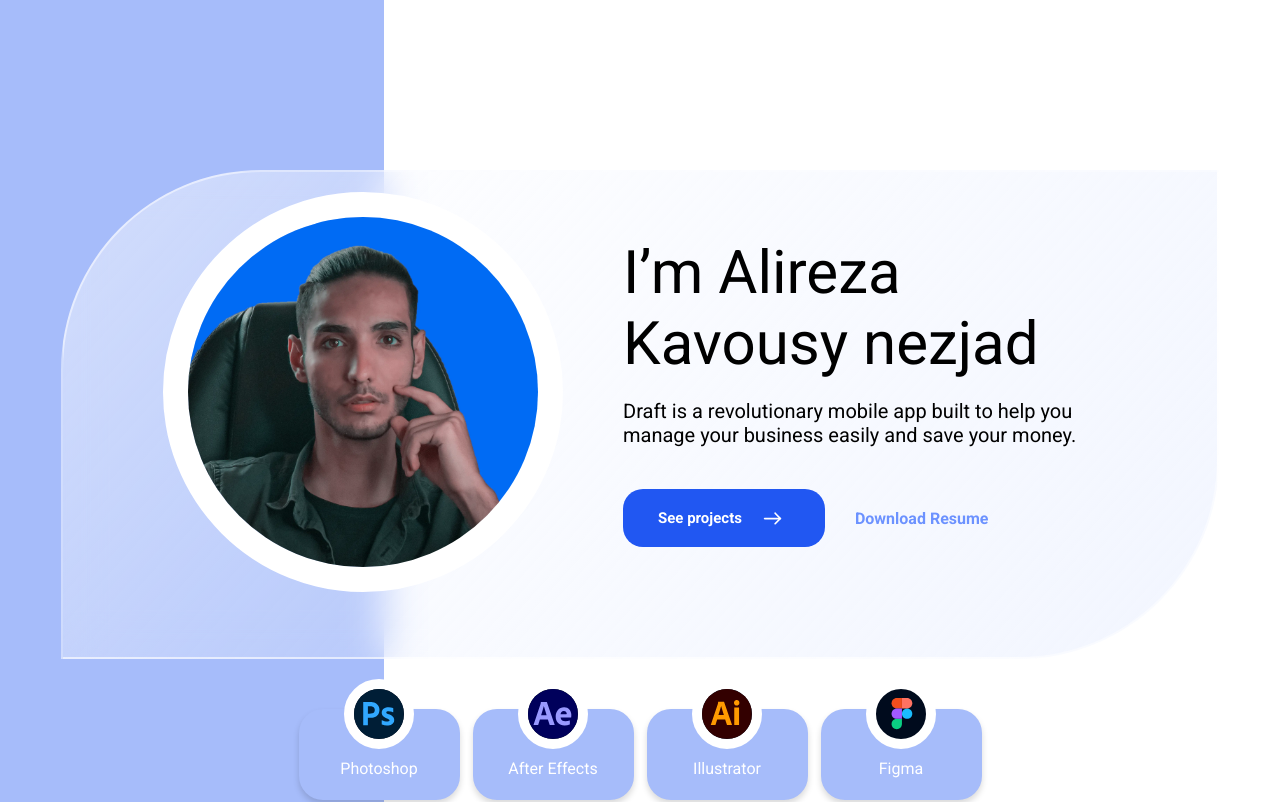
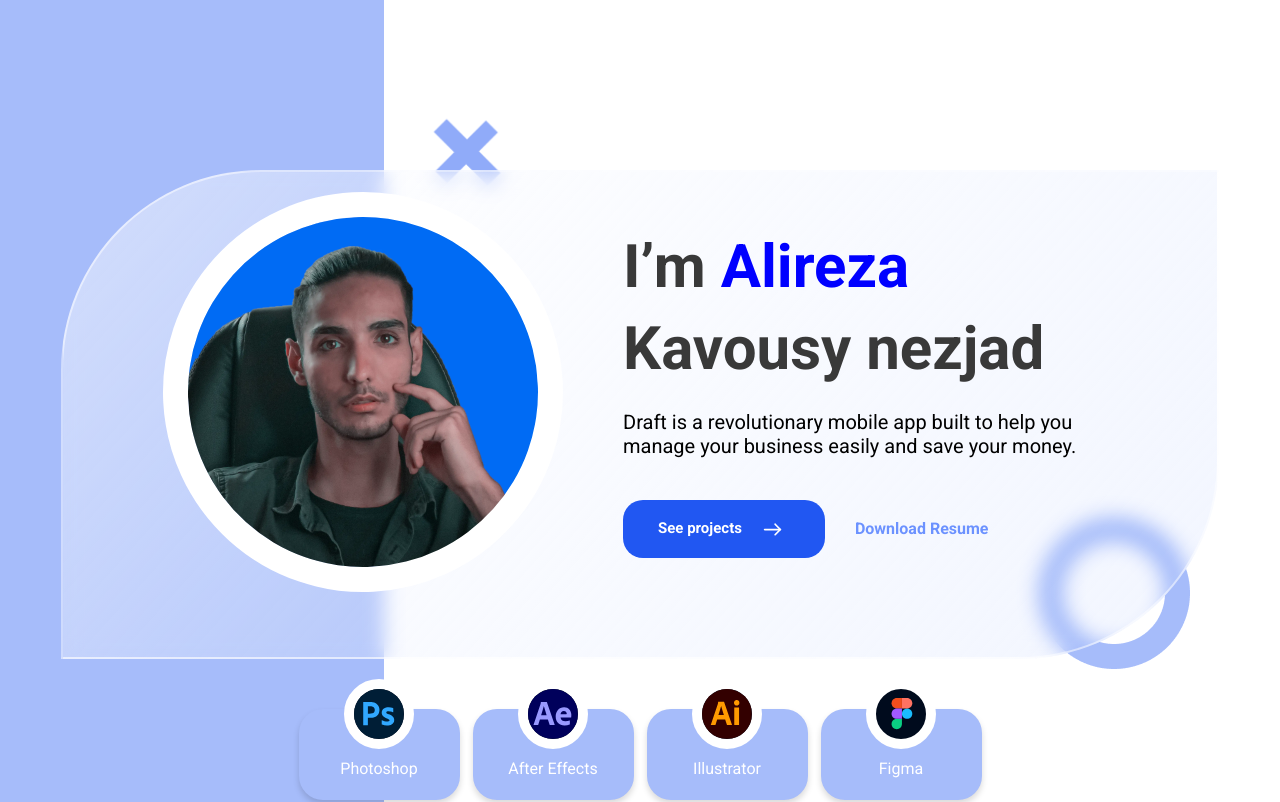
Before and after one commit to leonraz58/portfolio-styled2, a React app: page / in a window 1280 px wide. Shown: the top 802 px of the page. Built offline with nearby package versions, Linux system fonts and the light colour scheme.

Commit message:
add Main styles

```diff
--- a/src/layout/sections/main/Main.tsx
+++ b/src/layout/sections/main/Main.tsx
@@ -6,16 +6,22 @@ import {Button} from "../../../components/Button";
 import {Icon} from "../../../components/Icon/Icon";
 import {StyledLink} from "../../../components/Link.styled";
 import {Container} from "../../../components/Container";
+import cross from "../../../assets/images/cross.png"
+import circle from '../../../assets/images/ellipse.png'
 
 export const Main = () => {
     return (
         <StyledMain>
             <Container>
+                <MainCardWrapper>
+                    <Cross/>
+                    <Circle/>
                     <StyledMainCard>
                         <Photo src={photo} alt=""/>
                         <FlexWrapper direction={"column"}>
-                    <Name>I’m Alireza Kavousy nezjad</Name>
-                    <Text>Draft is a revolutionary mobile app built to help you manage your business easily and save your money.</Text>
+                            <Name>I’m <span>Alireza</span> Kavousy nezjad</Name>
+                            <Text>Draft is a revolutionary mobile app built to help you manage your business easily and
+                                save your money.</Text>
                             <FlexWrapper gap={"30px"} align={"center"}>
                                 <Button as="a" href={"#"}>
                                     See projects
@@ -23,16 +29,37 @@ export const Main = () => {
                                           width={"28"}
                                           height={"28"}
                                           viewBox={"0 -4 28 28"}
-                                  fill={"#FFFFFF"} />
+                                          fill={"#FFFFFF"}/>
                                 </Button>
                                 <StyledLink href="#">Download Resume</StyledLink>
                             </FlexWrapper>
                         </FlexWrapper>
                     </StyledMainCard>
+                </MainCardWrapper>
             </Container>
         </StyledMain>
     );
 };
+
+const Circle = styled.div`
+    position: absolute;
+    width: 152px;
+    height: 152px;
+    background-image: url(${circle});
+    background-size: cover;
+    bottom: -10px;
+    right: 50px;
+`
+
+const Cross = styled.div`
+    position: absolute;
+    width: 105px;
+    height: 105px;
+    background-image: url(${cross});
+    background-size: cover;
+    top: -70px;
+    left: 374px;
+`
 
 const StyledMain = styled.section`
     background-image: linear-gradient(to right, #A6BCFA 30%, #FFFFFF 30%);
@@ -40,6 +67,23 @@ const StyledMain = styled.section`
     background-position: 0 0;
     padding-top: 170px;
     padding-bottom: 50px;
+`
+
+const MainCardWrapper = styled.div`
+    position: relative;
+
+    // &::before {
+    //     content: "";
+    //     display: inline-block;
+    //     height: 100px;
+    //     width: 100px;
+    //     position: absolute;
+    //     top: -70px;
+    //     left: 375px;
+    //     z-index: -1;
+    //     background-image: url(${cross});
+    //     background-repeat: no-repeat;
+    // }
 `
 
 const StyledMainCard = styled.div`
@@ -51,9 +95,10 @@ const StyledMainCard = styled.div`
     margin: 0 auto;
     padding: 20px 100px 65px;
     border-radius: 200px 0;
-    border: 2px solid rgba(255,255,255,0.5);
+    border: 2px solid rgba(255, 255, 255, 0.5);
     background: linear-gradient(132deg, rgba(255, 255, 255, 0.5) 0%, rgba(0, 71, 255, 0.05) 100%);
-    backdrop-filter: blur(20px);
+    backdrop-filter: blur(10px);
+
 
     ${Button} {
         padding: 15px 35px;
@@ -61,16 +106,30 @@ const StyledMainCard = styled.div`
         align-items: center;
         gap: 20px;
     }
+
+    z-index: 1;
 `
 
 const Photo = styled.img`
     max-width: 400px;
     border: 25px solid #FFF;
     border-radius: 50%;
+    transform: rotate(-3deg);
+
+    img {
+        filter: brightness(1400%)
+    }
 `
 
 const Name = styled.span`
+    span {
+        color: blue;
+    }
+
+    font-weight: 700;
     font-size: 60px;
+    line-height: 136%;
+    color: #393939;
     margin-bottom: 20px;
 `
 
```
Also changed, not shown: src/assets/images/cross.png (added), src/assets/images/ellipse.png (added). Lines whose indentation alone changed are shown as unchanged.
